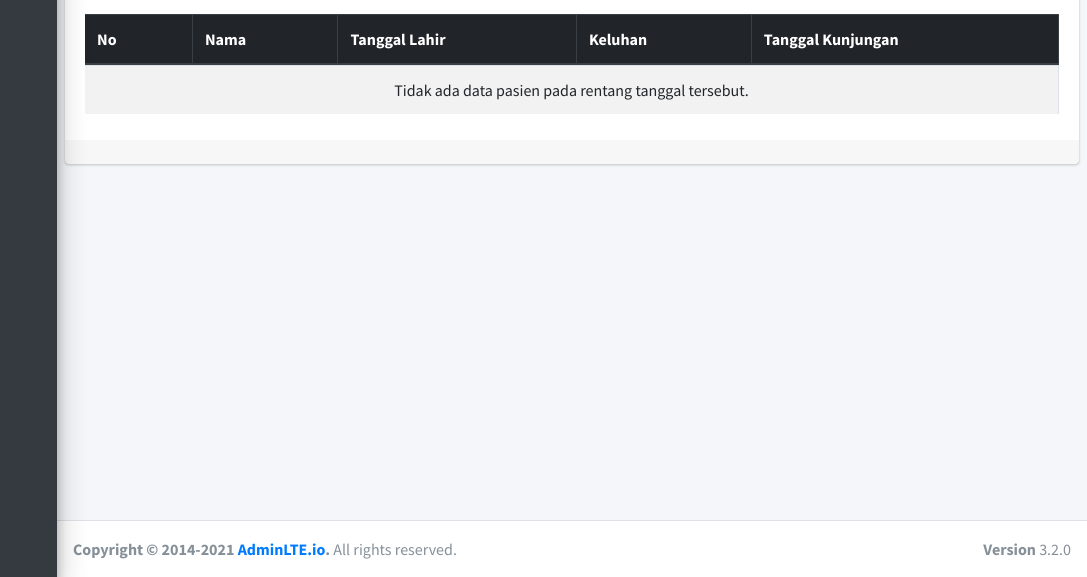
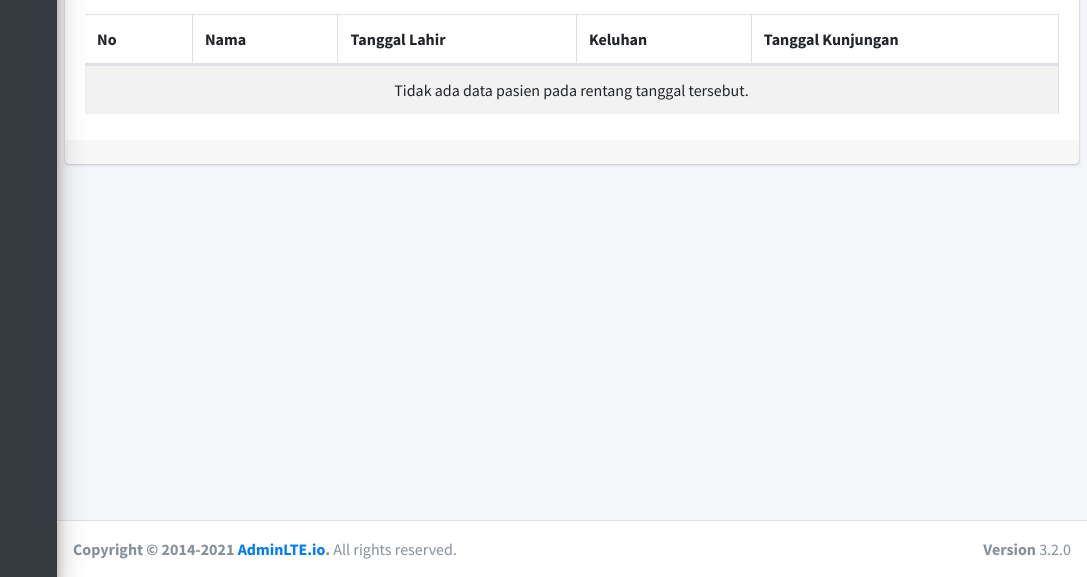
Before and after one commit to santamei/snta, a CodeIgniter app: page /database/pasien/cetak_laporan in a window 1280 px wide. Shown: the part 223-800 px from the top of the page, without its empty margins (193-1280 px from the left). Run offline with CodeIgniter, Linux system fonts and the light colour scheme; the visitor is signed in with stand-in values (Sample User, id 1); data that the repository does not hold is empty; some libraries are stand-ins or nearby versions.

Commit message:
Update laporan_hasil.php

```diff
--- a/application/views/laporan/laporan_hasil.php
+++ b/application/views/laporan/laporan_hasil.php
@@ -36,7 +36,7 @@
 
                 <div class="table-responsive">
                     <table id="datatable" class="table table-bordered table-striped">
-                        <thead class="thead-dark">
+                        <thead class="maroon">
                             <tr>
                                 <th>No</th>
                                 <th>Nama</th>
```
